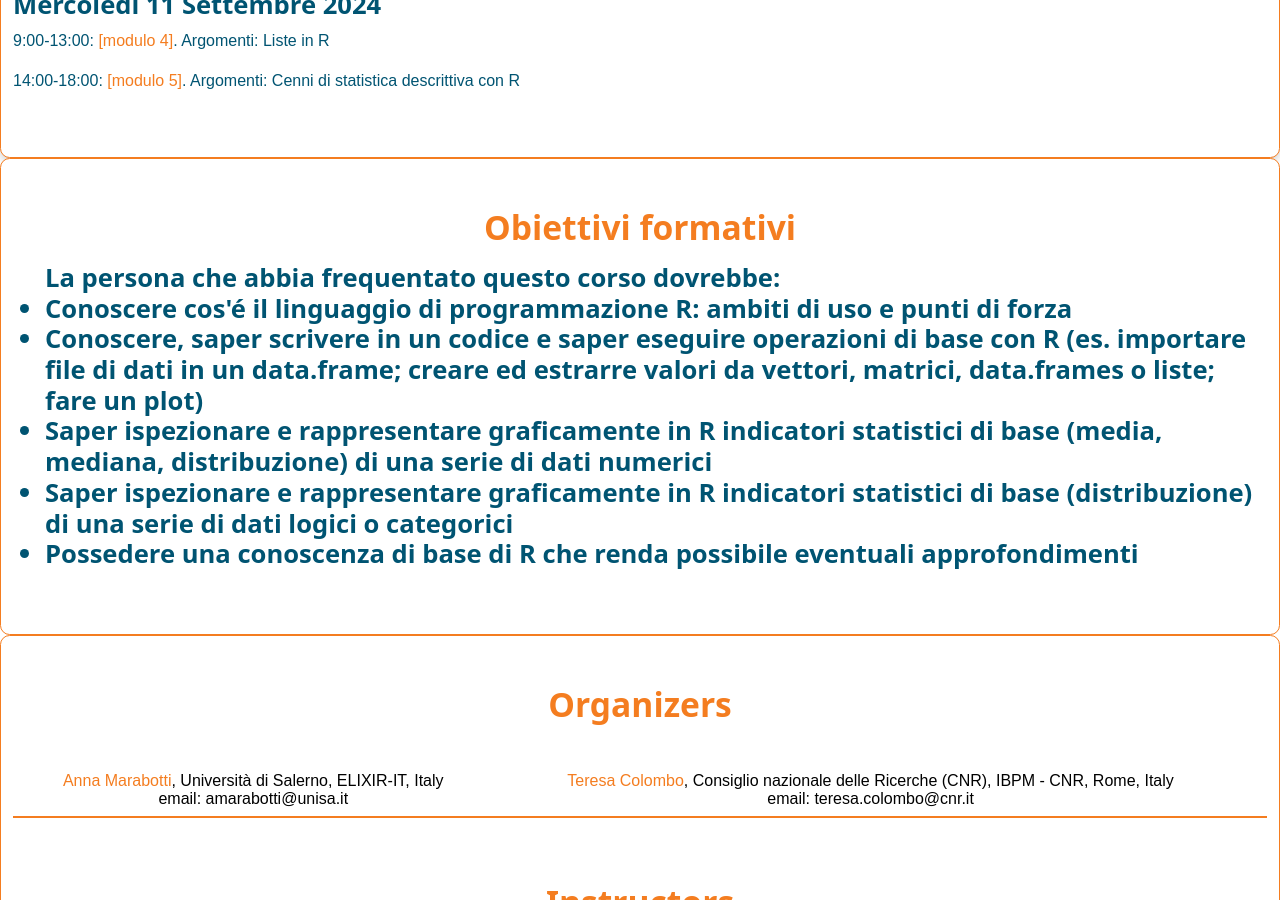
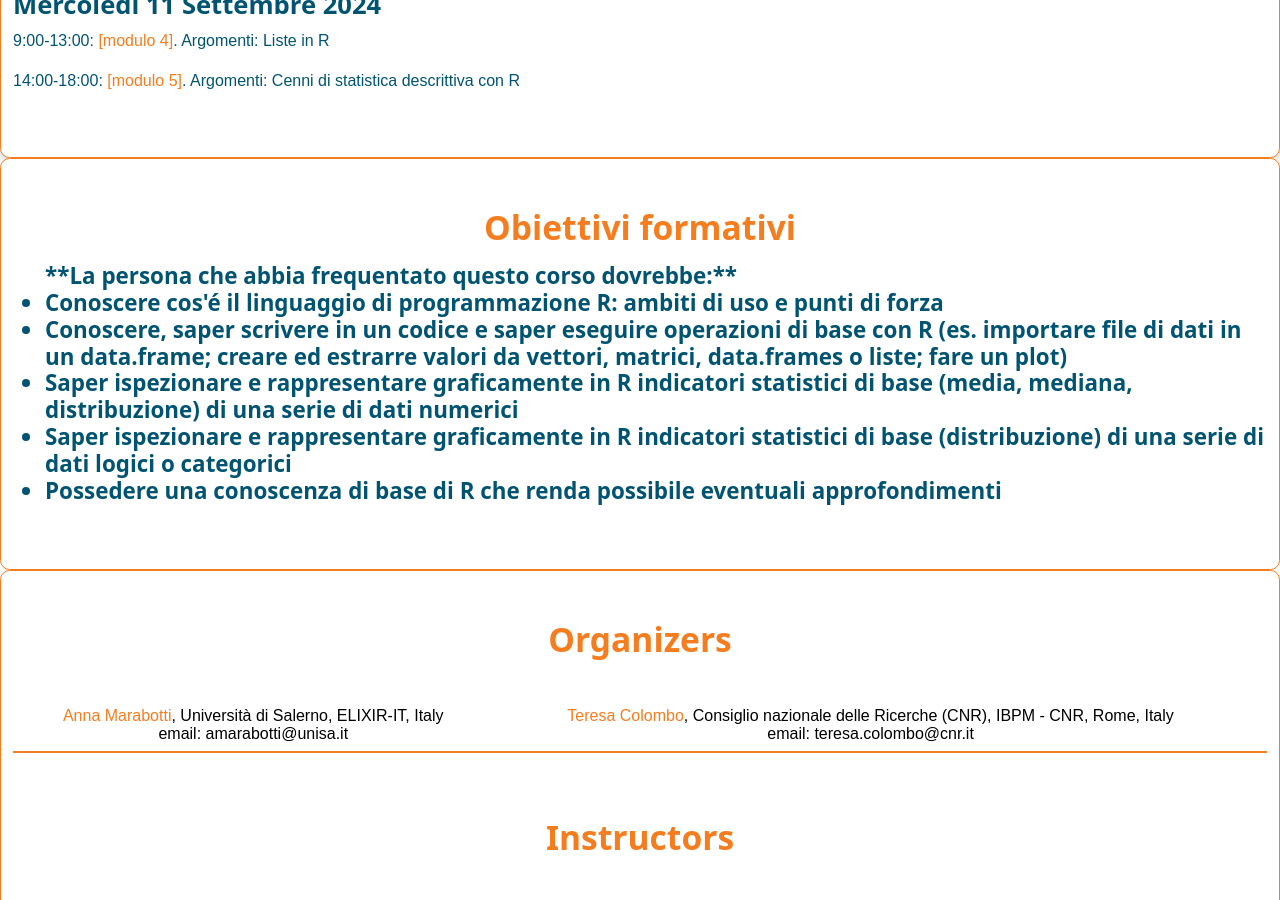
Before and after one commit to maghetta/Corso-R-livello-base__BBC, a Jekyll site: the page built from index.html, in a window 1280 px wide and 900 px high, scrolled down 629 px. Built offline with Jekyll 4.4.1, drawn with Linux system fonts in a browser that asks for light colours.

Commit message:
Update index.html

```diff
--- a/index.html
+++ b/index.html
@@ -44,8 +44,8 @@ layout: none
 
 <h3>
 <ul>
-    La persona che abbia frequentato questo corso dovrebbe:
-    <small></small>
+    <small>**La persona che abbia frequentato questo corso dovrebbe:**</small>
+    <small>
         <li>Conoscere cos'é il linguaggio di programmazione R: ambiti di uso e punti di forza</li>
         <li>Conoscere, saper scrivere in un codice e saper eseguire operazioni di base con R (es. importare file di dati in un data.frame; creare ed estrarre valori da vettori, matrici, data.frames o liste; fare un plot)</li>
         <li>Saper ispezionare e rappresentare graficamente in R indicatori statistici di base (media, mediana, distribuzione) di una serie di dati numerici</li>
```
